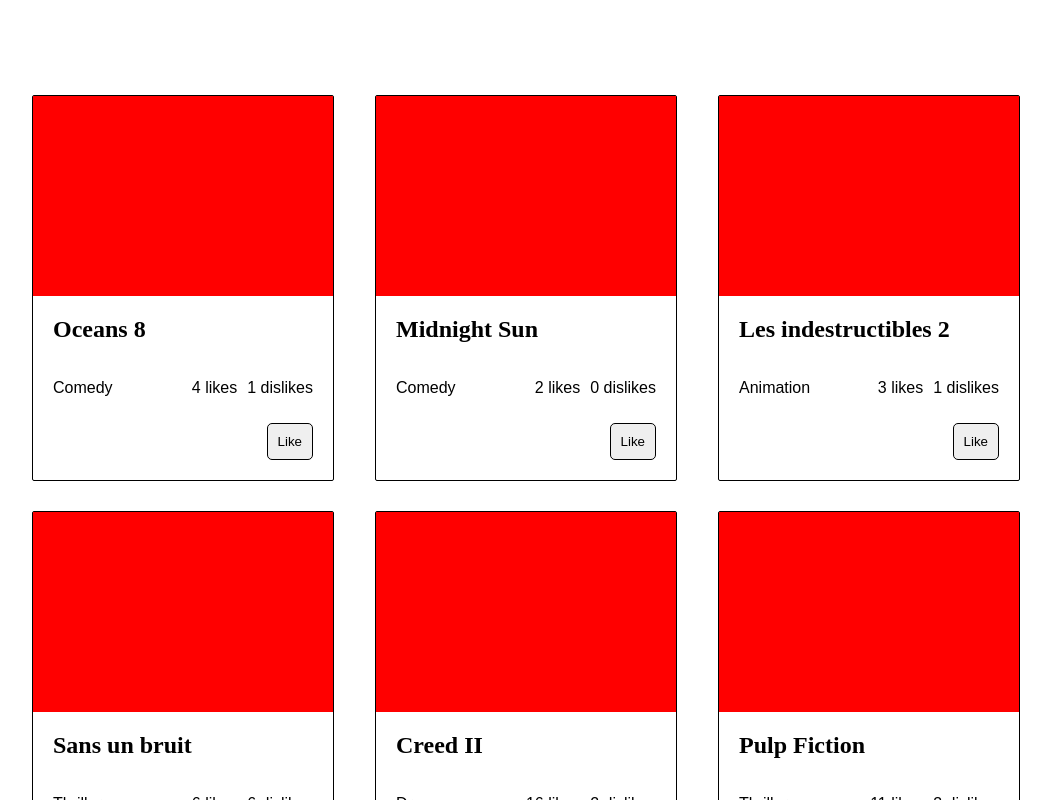
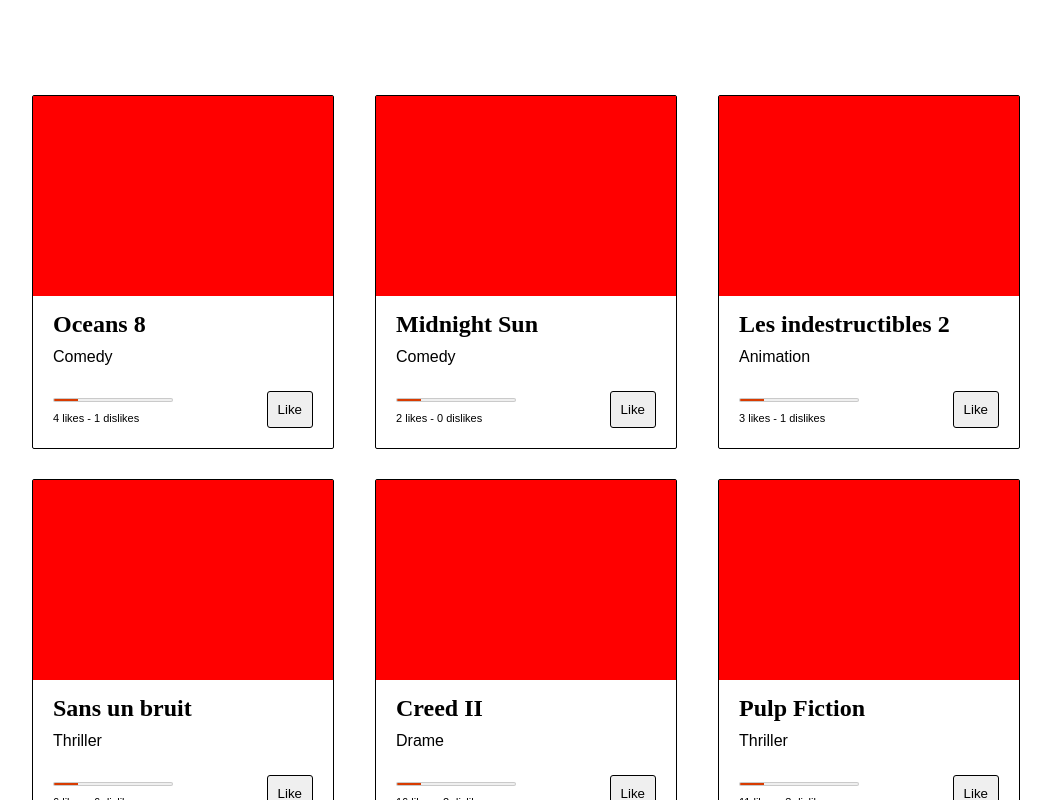
Before and after one commit to plaitse/particeep, a React (Create React App) app: page / in a window 1280 px wide. Shown: the top 800 px of the page, without its empty margins (114-1165 px from the left). Built offline with nearby package versions, Linux system fonts and the light colour scheme.

Commit message:
Box styling

```diff
--- a/src/components/Movie/Movie.js
+++ b/src/components/Movie/Movie.js
@@ -7,14 +7,19 @@ const movie = (props) => (
     <div className={styles.Image}></div>
     <div className={styles.Content}>
       <h2>{props.title}</h2>
+      <p>{props.category}</p>
       <div className={styles.Wrapper}>
-        <p>{props.category}</p>
         <div className={styles.Likes}>
-          <p>{props.likes} likes</p>
-          <p>{props.dislikes} dislikes</p>
+          <meter id="fuel" name="fuel"
+            min="0" max="100"
+            low="33" high="66" optimum="80"
+            value="20">
+            at 50/100
+          </meter>
+          <div className={styles.Numbers}>
+            <p>{props.likes} likes - {props.dislikes} dislikes</p>
+          </div>
         </div>
-      </div>
-      <div className={styles.Footer}>
         <button className={styles.Button}>Like</button>
       </div>
     </div>
--- a/src/components/Movie/Movie.module.css
+++ b/src/components/Movie/Movie.module.css
@@ -10,6 +10,8 @@
 }
 
 .Movie h2 {
+  margin-bottom: 10px;
+
   font-family: Baskerville;
 }
 
@@ -20,32 +22,38 @@
 }
 
 .Content {
-  padding: 0 20px 10px 20px;
+  padding: 15px 20px 10px 20px;
 }
 
 .Wrapper {
   display: flex;
   justify-content: space-between;
+  align-items: center;
+
+  padding: 25px 0 10px 0;
 }
 
 .Likes {
   display: flex;
+  flex-direction: column;
+  align-items: flex-start;
 }
 
-.Likes p:first-child {
-  margin-right: 10px;
+meter {
+  width: 120px;
+  height: 8px;
+  margin-bottom: 8px;
 }
 
-.Footer {
+.Numbers {
   display: flex;
-  justify-content: flex-end;
 
-  padding: 10px 0 10px 0;
+  font-size: 11px;
 }
 
 .Button {
   padding: 10px;
 
   border: 1px solid #000;
-  border-radius: 5px;
+  border-radius: 3px;
 }
--- a/src/index.css
+++ b/src/index.css
@@ -1,4 +1,4 @@
-body {
+* {
   margin: 0;
   padding: 0;
 
```
Also changed, not shown: 1 other file (tests, documents, lock files or other folders).
